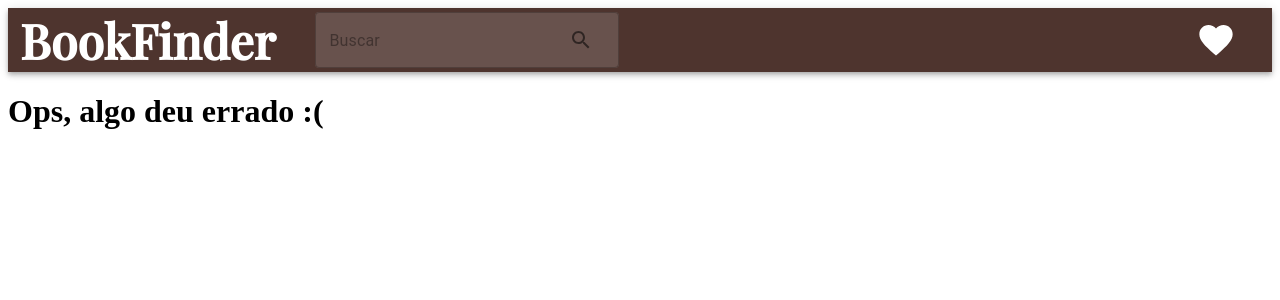
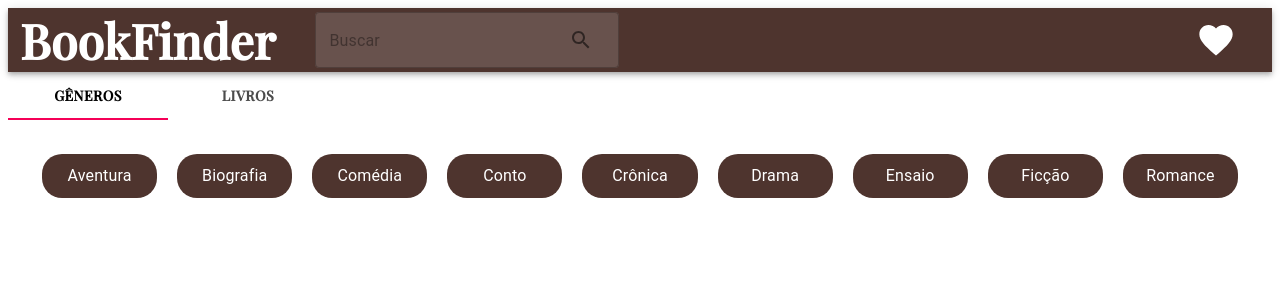
Before and after one commit to marcospardal/React-TS-Book-Finder, a React (Create React App) app: page /books in a window 1280 px wide. Shown: the top 300 px of the page. Built offline with nearby package versions, Linux system fonts and the light colour scheme.

Commit message:
Add filter by category

```diff
--- a/src/pages/ListPage/ListPage.tsx
+++ b/src/pages/ListPage/ListPage.tsx
@@ -1,12 +1,12 @@
 import React from 'react';
-import { useSelector } from 'react-redux';
+import { useSelector, useDispatch } from 'react-redux';
 import { useHistory } from 'react-router-dom';
-import { Container, Grid, LinearProgress, makeStyles } from '@material-ui/core';
+import { Container, Grid, LinearProgress, makeStyles, Tabs, Box, Typography, Tab, } from '@material-ui/core';
 
-//components
-import { AppBar, BookCard, Footer } from '../../components';
 import { RootStore } from '../../store';
 import { Book } from '../../store/ducks/books/types';
+import { AppBar, BookCard, Footer } from '../../components';
+import { getBooks, handleCategory } from '../../store/ducks/books/actions';
 
 const useStyles = makeStyles((theme) => ({
     root: {
@@ -14,19 +14,78 @@ const useStyles = makeStyles((theme) => ({
         flexDirection: 'column',
         height: '100%',
         padding: '0px'
+    },
+    category: {
+        margin: '10px',
+        borderRadius: '20px',
+        backgroundColor: 'rgb(78, 52, 46)',
+        padding: '10px',
+        cursor: 'pointer',
+        width: '100px'
     }
 }));
 
+interface TabPanelProps {
+    children?: React.ReactNode;
+    index: any;
+    value: any;
+}
+
+function TabPanel(props: TabPanelProps) {
+    const { children, value, index, ...other } = props;
+
+    return (
+      <div
+        role="tabpanel"
+        hidden={value !== index}
+        id={`simple-tabpanel-${index}`}
+        aria-labelledby={`simple-tab-${index}`}
+        {...other}
+      >
+        {value === index && (
+          <Box p={3}>
+            <Typography>{children}</Typography>
+          </Box>
+        )}
+      </div>
+    );
+}
+
+const categories = ['Aventura', 'Biografia', 'Comédia', 'Conto', 'Crônica', 'Drama', 'Ensaio', 'Ficção', 'Romance']
+
+function a11yProps(index: any) {
+    return {
+      id: `simple-tab-${index}`,
+      'aria-controls': `simple-tabpanel-${index}`,
+    };
+}
 function ListPage() {
     const classes = useStyles();
     const history = useHistory();
+    const dispatch = useDispatch();
     const state = useSelector((state: RootStore) => state.booksReducer);
+    const [value, setValue] = React.useState(0);
 
     function handleClick(book: Book): void {
         history.push(`/book/${book.title}`, book);
     }
 
+    const handleCategoryChange = (category: string) => dispatch(handleCategory(category));
+
     const renderList = (list: Book[]) => (
+        <div>
+            <Grid item sm className={classes.category}>
+                {
+                    state.category !== undefined ?
+                    <Typography style={{color: '#FFFFFF', textAlign: 'center'}}>
+                        {state.category}
+                    </Typography>
+                    :
+                    <Typography style={{color: '#FFFFFF', textAlign: 'center'}}>
+                        Todos
+                    </Typography>
+                }
+            </Grid>
             <Grid container xs={12} spacing={2} style={{ marginTop: '50px' }}>
                 {
                     list.map((book) => (
@@ -34,6 +93,7 @@ function ListPage() {
                     ))
                 }
             </Grid>
+        </div>
     );
 
     const renderError = () => (
@@ -46,8 +106,29 @@ function ListPage() {
 
     return (
         <Container maxWidth='xl' className={classes.root}>
-            {console.log(state)}
             <AppBar/>
+                <Tabs value={value} onChange={() => {}}>
+                    <Tab label="Gêneros" style={{ fontFamily: 'Playfair Display', fontWeight: 'bold' }} {...a11yProps(0)} onClick={() => setValue(0)}/>
+                    <Tab label="Livros" style={{ fontFamily: 'Playfair Display', fontWeight: 'bold' }} {...a11yProps(1)} onClick={() => setValue(1)}/>
+                </Tabs>
+                <TabPanel value={value} index={0}>
+                    <Grid container xs={12} style={{ display: 'flex', justifyContent: 'center' }}>
+                            {
+                                categories.map((category) => (
+                                    <Grid item sm className={classes.category} onClick={() => {
+                                        handleCategoryChange(category);
+                                        dispatch(getBooks(state.search, state.page, 39, category))
+                                        setValue(1);
+                                    }}>
+                                        <Typography style={{color: '#FFFFFF', textAlign: 'center'}}>
+                                            {category}
+                                        </Typography>
+                                    </Grid>
+                                ))
+                            }
+                    </Grid>
+                </TabPanel>
+                <TabPanel value={value} index={1}>
                 {
                     state.loading ?
                     <LinearProgress />
@@ -74,6 +155,7 @@ function ListPage() {
                     :
                     renderError()
                 }
+                </TabPanel>
         </Container>
     );
 };
--- a/src/store/ducks/books/actions.ts
+++ b/src/store/ducks/books/actions.ts
@@ -1,7 +1,7 @@
 import { Dispatch } from 'redux';
-import { Book, BookDispatchTypes, BOOK_FAIL, ADD_FAVORITE, REMOVE_FAVORITE, BOOK_LOADING, BOOK_SUCCESS, SHOW_FAVORITES } from './types';
+import { Book, BookDispatchTypes, BOOK_FAIL, ADD_FAVORITE, REMOVE_FAVORITE, BOOK_LOADING, BOOK_SUCCESS, SHOW_FAVORITES, HANDLE_CATEGORY } from './types';
 
-export const getBooks = (search: string, page: number, limit?: number) => async (dispatch: Dispatch<BookDispatchTypes>) => {
+export const getBooks = (search: string, page: number, limit?: number, category?: string) => async (dispatch: Dispatch<BookDispatchTypes>) => {
     try {
         dispatch({
             type: BOOK_LOADING,
@@ -11,9 +11,10 @@ export const getBooks = (search: string, page: number, limit?: number) => async
             }
         });
 
+        const query = search + (category ? `+subject:${category}` : '');
 
         const res =
-            await fetch(`https://www.googleapis.com/books/v1/volumes?q=${search}&startIndex=${(page * 40)}&endIndex=${((page * 40) + 40)}&key=AIzaSyDqPfXfflkC2hrCsCRwprwmjJnvl3yXagU&maxResults=${limit ?? 39}`, {
+            await fetch(`https://www.googleapis.com/books/v1/volumes?q=${query}&startIndex=${(page * 40)}&endIndex=${((page * 40) + 40)}&key=AIzaSyDqPfXfflkC2hrCsCRwprwmjJnvl3yXagU&maxResults=${limit ?? 39}&subject=Computers`, {
                 method: 'GET'
             });
         const body = await res.json();
@@ -69,3 +70,12 @@ export const showFavorites = (show: boolean) => (dispatch: Dispatch<BookDispatch
         }
     })
 }
+
+export const handleCategory = (category: string) => (dispatch: Dispatch<BookDispatchTypes>) => {
+    dispatch({
+        type: HANDLE_CATEGORY,
+        data: {
+            category: category
+        }
+    })
+}
--- a/src/store/ducks/books/index.ts
+++ b/src/store/ducks/books/index.ts
@@ -1,5 +1,15 @@
 import { Reducer } from 'redux';
-import { BookDispatchTypes, BooksState, BOOK_LOADING, BOOK_FAIL, BOOK_SUCCESS, ADD_FAVORITE, SHOW_FAVORITES, REMOVE_FAVORITE } from './types';
+import {
+    BookDispatchTypes,
+    BooksState,
+    BOOK_LOADING,
+    BOOK_FAIL,
+    BOOK_SUCCESS,
+    ADD_FAVORITE,
+    SHOW_FAVORITES,
+    REMOVE_FAVORITE,
+    HANDLE_CATEGORY
+} from './types';
 
 const INITIAL_STATE: BooksState = {
     data: [],
@@ -8,7 +18,7 @@ const INITIAL_STATE: BooksState = {
     loading: false,
     page: 0,
     search: '',
-    showFavorites: false
+    showFavorites: false,
 };
 
 const reducer: Reducer<BooksState> = (state = INITIAL_STATE, action: BookDispatchTypes) => {
@@ -30,6 +40,8 @@ const reducer: Reducer<BooksState> = (state = INITIAL_STATE, action: BookDispatc
         }
         case SHOW_FAVORITES:
             return {...state, showFavorites: action.data.show};
+        case HANDLE_CATEGORY:
+            return {...state, category: action.data.category};
         default:
             return state;
     }
--- a/src/store/ducks/books/types.ts
+++ b/src/store/ducks/books/types.ts
@@ -5,12 +5,20 @@ export const BOOK_FAIL = "BOOK_FAIL";
 export const ADD_FAVORITE = "ADD_FAVORITE";
 export const REMOVE_FAVORITE = "REMOVE_FAVORITE";
 export const SHOW_FAVORITES = "SHOW_FAVORITES";
+export const HANDLE_CATEGORY = "HANDLE_CATEGORY";
 
 interface BooksLoading {
     type: typeof BOOK_LOADING,
     data?: {
         search: string,
         page: number
+    }
+}
+
+interface HandleCategory {
+    type: typeof HANDLE_CATEGORY,
+    data: {
+        category: string
     }
 }
 
@@ -48,7 +56,7 @@ interface BooksFail {
     type: typeof BOOK_FAIL
 }
 
-export type BookDispatchTypes = BooksFail | BooksLoading | BooksSuccess | AddFavorite | RemoveFavorite | ShowFavorites ;
+export type BookDispatchTypes = BooksFail | BooksLoading | BooksSuccess | AddFavorite | RemoveFavorite | ShowFavorites | HandleCategory;
 // data types
 
 export interface Book {
@@ -75,5 +83,6 @@ export interface BooksState {
     readonly error: boolean,
     page: number,
     search: string,
-    showFavorites: boolean
+    showFavorites: boolean,
+    category?: string,
 }
```
Lines whose indentation alone changed are shown as unchanged.
